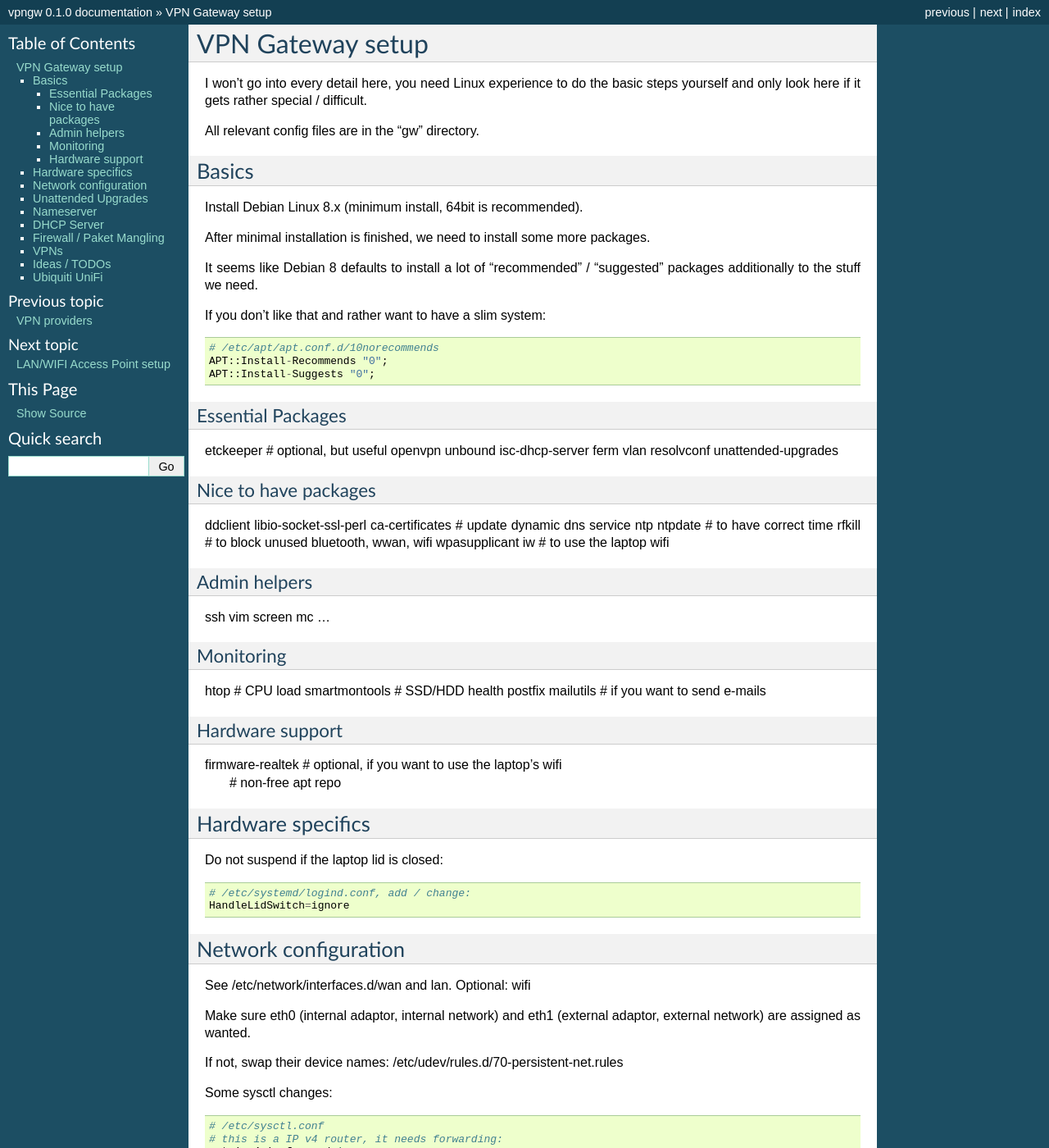
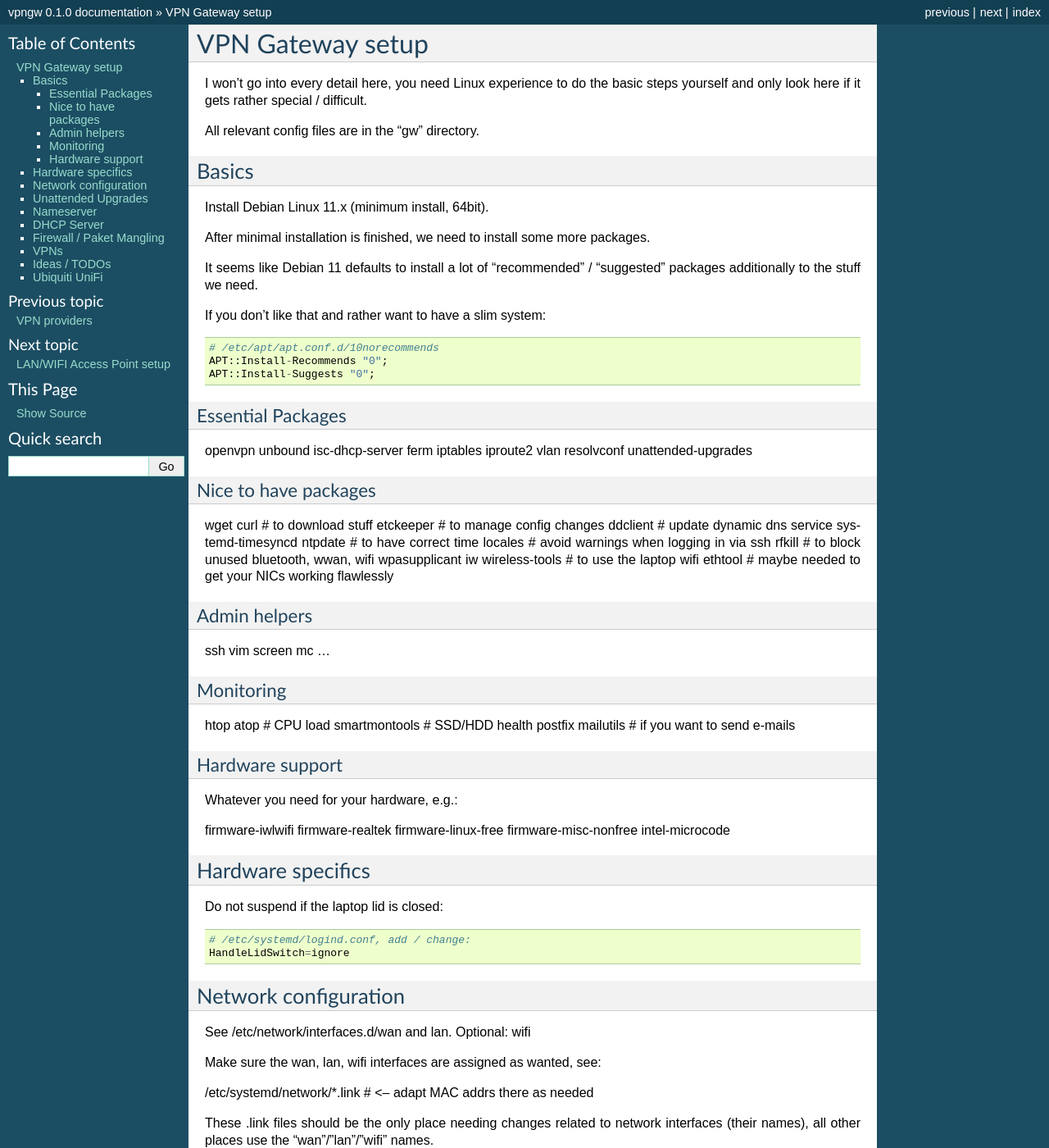
Before and after one commit to ThomasWaldmann/vpngw, a Sphinx documentation site: the page built from docs/source/gw.rst, in a window 1280 px wide and 1400 px high. Shown: the whole window at 82% size. Built offline with Sphinx 7.4.7, drawn with Linux system fonts in a browser that asks for light colours; some of the changed text lies outside the part shown.

Commit message:
docs update for bullseye

```diff
--- a/docs/source/gw.rst
+++ b/docs/source/gw.rst
@@ -9,11 +9,11 @@ All relevant config files are in the "gw" directory.
 Basics
 ------
 
-Install Debian Linux 8.x (minimum install, 64bit is recommended).
+Install Debian Linux 11.x (minimum install, 64bit).
 
 After minimal installation is finished, we need to install some more packages.
 
-It seems like Debian 8 defaults to install a lot of "recommended" / "suggested"
+It seems like Debian 11 defaults to install a lot of "recommended" / "suggested"
 packages additionally to the stuff we need.
 
 If you don't like that and rather want to have a slim system:
@@ -28,11 +28,10 @@ If you don't like that and rather want to have a slim system:
 Essential Packages
 ~~~~~~~~~~~~~~~~~~
 
-etckeeper  # optional, but useful
 openvpn
 unbound
 isc-dhcp-server
-ferm
+ferm iptables iproute2
 vlan
 resolvconf
 unattended-upgrades
@@ -40,10 +39,14 @@ unattended-upgrades
 Nice to have packages
 ~~~~~~~~~~~~~~~~~~~~~
 
-ddclient libio-socket-ssl-perl ca-certificates  # update dynamic dns service
-ntp ntpdate  # to have correct time
+wget curl  # to download stuff
+etckeeper  # to manage config changes
+ddclient  # update dynamic dns service
+systemd-timesyncd ntpdate  # to have correct time
+locales  # avoid warnings when logging in via ssh
 rfkill  # to block unused bluetooth, wwan, wifi
-wpasupplicant iw  # to use the laptop wifi
+wpasupplicant iw wireless-tools  # to use the laptop wifi
+ethtool  # maybe needed to get your NICs working flawlessly
 
 Admin helpers
 ~~~~~~~~~~~~~
@@ -53,15 +56,20 @@ ssh vim screen mc ...
 Monitoring
 ~~~~~~~~~~
 
-htop  # CPU load
+htop atop # CPU load
 smartmontools # SSD/HDD health
 postfix mailutils  # if you want to send e-mails
 
 Hardware support
 ~~~~~~~~~~~~~~~~
 
-firmware-realtek  # optional, if you want to use the laptop's wifi
-                  # non-free apt repo
+Whatever you need for your hardware, e.g.:
+
+firmware-iwlwifi
+firmware-realtek
+firmware-linux-free
+firmware-misc-nonfree
+intel-microcode
 
 
 Hardware specifics
@@ -80,10 +88,12 @@ Network configuration
 
 See /etc/network/interfaces.d/wan and lan. Optional: wifi
 
-Make sure eth0 (internal adaptor, internal network) and eth1 (external adaptor,
-external network) are assigned as wanted.
+Make sure the wan, lan, wifi interfaces are assigned as wanted, see:
 
-If not, swap their device names: /etc/udev/rules.d/70-persistent-net.rules
+/etc/systemd/network/\*.link  # <-- adapt MAC addrs there as needed
+
+These .link files should be the only place needing changes related to network
+interfaces (their names), all other places use the "wan"/"lan"/"wifi" names.
 
 Some sysctl changes:
 
@@ -185,10 +195,9 @@ hardware and software. The ubiquiti access points need a central controller
 software in Java that runs as a daemon and implements a web interface to
 control all your ubiquiti hardware. It can be installed on the laptop.
 
-::
+Installing the unifi controller software on debian is a bit cumbersome,
+thus using the install and update scripts made by Glenn R. is the easiest way:
 
-    # no X11 / java native GUI support necessary
-    apt-get install binutils jsvc mongodb-server default-jre-headless
-    dpkg -i unifi_sysvinit_all.deb  # download from ubnt.com
+https://glennr.nl/  (--> scripts ...)
 
 Then visit the admin webui: https://laptop-ip:8443/
```
Also changed, not shown: other parts of docs/source/gw.rst (+2 -2 lines).
